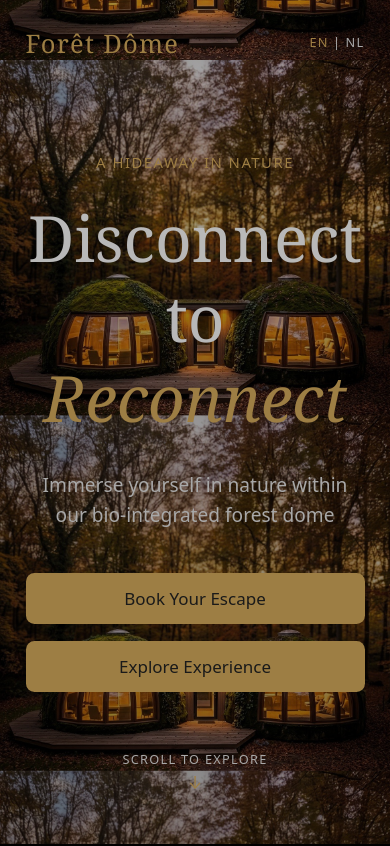
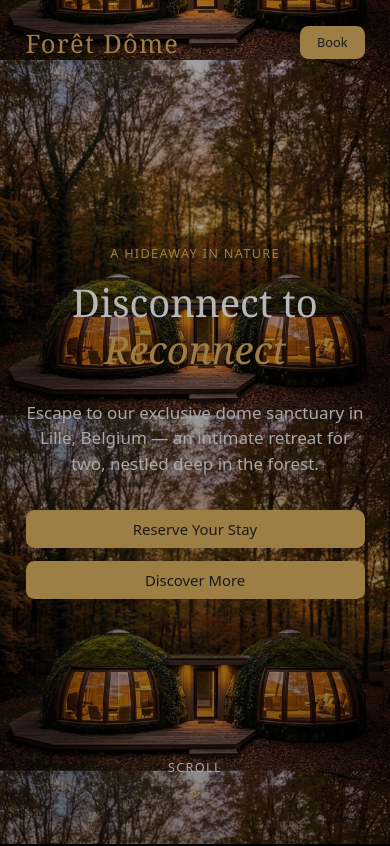
Before and after one commit to TNLConsulting/escapia, a Next.js app: page / in a window 390 px wide. Shown: the top 846 px of the page. Built offline with nearby package versions, Linux system fonts and the light colour scheme.

Commit message:
Hero: revert to English only, hide language switcher, improve mobile responsiveness

```diff
--- a/src/components/Hero.tsx
+++ b/src/components/Hero.tsx
@@ -27,20 +27,15 @@ export function Hero() {
           </a>
 
           <div className="hidden md:flex gap-8">
-            <a href="#experience" className="text-sm tracking-widest uppercase" style={{ color: "#a8a8a8" }}>{t.nav.experience}</a>
-            <a href="#accommodations" className="text-sm tracking-widest uppercase" style={{ color: "#a8a8a8" }}>{t.nav.dome}</a>
-            <a href="#amenities" className="text-sm tracking-widest uppercase" style={{ color: "#a8a8a8" }}>{t.nav.amenities}</a>
-            <a href="#location" className="text-sm tracking-widest uppercase" style={{ color: "#a8a8a8" }}>{t.nav.location}</a>
+            <a href="#experience" className="text-sm tracking-widest uppercase" style={{ color: "#a8a8a8" }}>Experience</a>
+            <a href="#accommodations" className="text-sm tracking-widest uppercase" style={{ color: "#a8a8a8" }}>The Dome</a>
+            <a href="#amenities" className="text-sm tracking-widest uppercase" style={{ color: "#a8a8a8" }}>Amenities</a>
+            <a href="#location" className="text-sm tracking-widest uppercase" style={{ color: "#a8a8a8" }}>Location</a>
           </div>
 
           <div className="flex items-center gap-4">
-            <div className="flex gap-1 text-xs tracking-widest">
-              <button onClick={() => setLanguage("en")} style={{ color: language === "en" ? "#9d7e44" : "#a8a8a8" }}>EN</button>
-              <span style={{ color: "#a8a8a8" }}>|</span>
-              <button onClick={() => setLanguage("nl")} style={{ color: language === "nl" ? "#9d7e44" : "#a8a8a8" }}>NL</button>
-            </div>
-            <a href="#booking" className="hidden sm:inline-block px-6 py-2 rounded-lg text-sm font-medium text-center" style={{ backgroundColor: "#9d7e44", color: "#1a1a1a" }}>
-              {t.nav.book}
+            <a href="#booking" className="px-4 py-2 md:px-6 md:py-2 rounded-lg text-xs md:text-sm font-medium text-center" style={{ backgroundColor: "#9d7e44", color: "#1a1a1a" }}>
+              Book
             </a>
           </div>
         </div>
@@ -48,26 +43,26 @@ export function Hero() {
 
       {/* Content */}
       <div className="text-center max-w-3xl mx-auto px-6">
-        <p className="text-sm tracking-widest uppercase mb-6" style={{ color: "#9d7e44" }}>{t.hero.label}</p>
-        <h1 className="font-serif text-6xl md:text-7xl font-light leading-tight mb-8" style={{ color: "#b8b8b8" }}>
-          {t.hero.title.split(" ").slice(0, -1).join(" ")} <span style={{ color: "#9d7e44", fontStyle: "italic" }}>{t.hero.title.split(" ").pop()}</span>
+        <p className="text-xs md:text-sm tracking-widest uppercase mb-4 md:mb-6" style={{ color: "#9d7e44" }}>A hideaway in nature</p>
+        <h1 className="font-serif text-4xl md:text-7xl font-light leading-tight mb-6 md:mb-8" style={{ color: "#b8b8b8" }}>
+          Disconnect to <span style={{ color: "#9d7e44", fontStyle: "italic" }}>Reconnect</span>
         </h1>
-        <p className="text-lg md:text-xl mb-10" style={{ color: "#a8a8a8" }}>
-          {t.hero.subtitle}
+        <p className="text-base md:text-xl mb-8 md:mb-10" style={{ color: "#a8a8a8" }}>
+          Escape to our exclusive dome sanctuary in Lille, Belgium — an intimate retreat for two, nestled deep in the forest.
         </p>
-        <div className="flex flex-col sm:flex-row gap-4 justify-center">
-          <a href="#booking" className="inline-block px-8 py-3 rounded-lg font-medium text-center" style={{ backgroundColor: "#9d7e44", color: "#1a1a1a" }}>
-            {t.hero.cta.reserve}
+        <div className="flex flex-col sm:flex-row gap-3 md:gap-4 justify-center">
+          <a href="#booking" className="inline-block px-6 md:px-8 py-2 md:py-3 rounded-lg font-medium text-center text-sm md:text-base" style={{ backgroundColor: "#9d7e44", color: "#1a1a1a" }}>
+            Reserve Your Stay
           </a>
-          <a href="#booking" className="inline-block px-8 py-3 rounded-lg font-medium text-center" style={{ backgroundColor: "#9d7e44", color: "#1a1a1a" }}>
-            {t.hero.cta.discover}
+          <a href="#booking" className="inline-block px-6 md:px-8 py-2 md:py-3 rounded-lg font-medium text-center text-sm md:text-base" style={{ backgroundColor: "#9d7e44", color: "#1a1a1a" }}>
+            Discover More
           </a>
         </div>
       </div>
 
       {/* Scroll */}
-      <div className="absolute bottom-10 left-1/2 -translate-x-1/2 text-center">
-        <p className="text-xs tracking-widest uppercase mb-2" style={{ color: "#a8a8a8" }}>{t.hero.scroll}</p>
+      <div className="absolute bottom-8 md:bottom-10 left-1/2 -translate-x-1/2 text-center">
+        <p className="text-xs tracking-widest uppercase mb-2" style={{ color: "#a8a8a8" }}>Scroll</p>
         <div className="animate-bounce" style={{ color: "#9d7e44" }}>↓</div>
       </div>
     </section>
```
